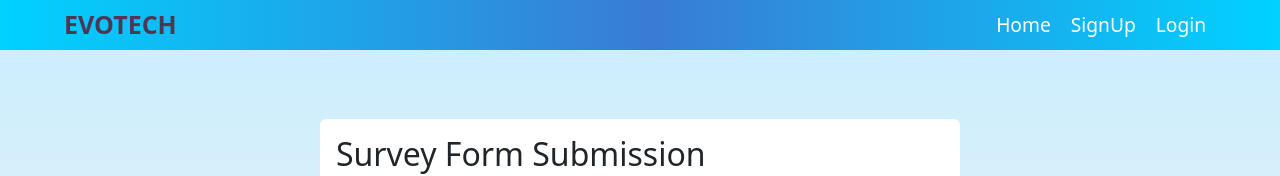
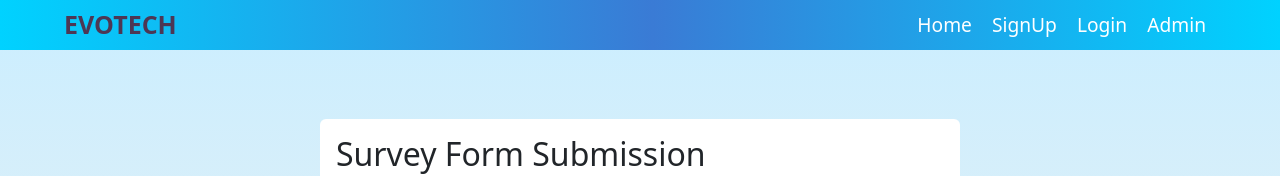
Before and after one commit to chandrahas-46/SurveyForm-MERN, a React (Create React App) app in the folder frontend/: page / in a window 1280 px wide. Shown: the top 176 px of the page. Built offline with nearby package versions, Linux system fonts and the light colour scheme; no server answers; the HTML template or start-up script is replaced by a standard one.

Commit message:
Update Navbar.js

```diff
--- a/frontend/src/Component/Navbar.js
+++ b/frontend/src/Component/Navbar.js
@@ -37,11 +37,11 @@ export default function Navbar(){
                         </span>
                     </NavLink>
 
-                    {/* <NavLink to="/admin">
+                    <NavLink to="/admin">
                         <span>
                             Admin
                         </span>
-                    </NavLink>                */}
+                    </NavLink>
                 </div>
             </div>
             {/* render child pages */}
```
